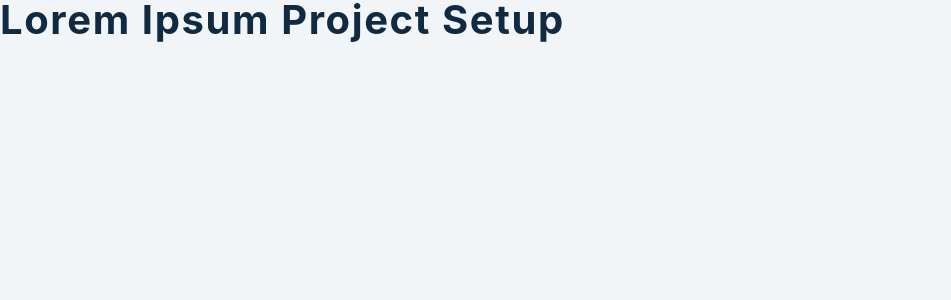
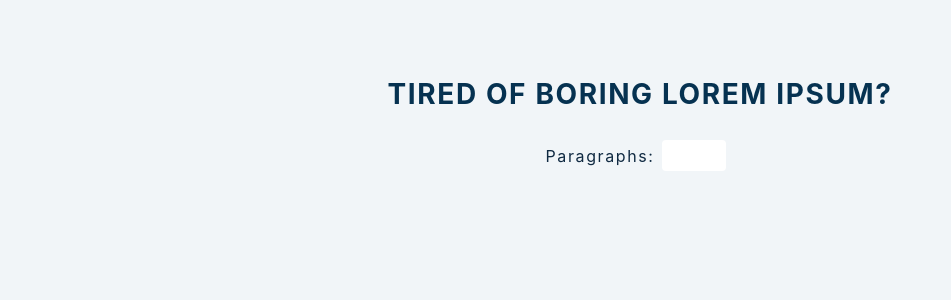
Before and after one commit to jobitoalv/loremIpsum, a React (Create React App) app: page / in a window 1280 px wide. Shown: the top 300 px of the page, without its empty margins (0-951 px from the left). Built offline with nearby package versions, Linux system fonts and the light colour scheme; the HTML template or start-up script is replaced by a standard one.

Commit message:
add handleSubmit function

```diff
--- a/src/App.js
+++ b/src/App.js
@@ -1,10 +1,25 @@
 import React, { useState } from 'react';
 import data from './data';
+
 function App() {
+  const [count, setCount] = useState(0);
+  const [text, setText] = useState([]);
 
+  const handleSubmit = (e) => {
+    e.preventDefault();
+  }
 
   return (
-  <h2>lorem ipsum project setup</h2>
+
+  <section className='section-center'>
+    <h3>tired of boring lorem ipsum?</h3>
+    <form className='lorem-form' onSubmit={handleSubmit}>
+      <lable htmlFor='amount'>
+        paragraphs:
+      </lable>
+      <input type='number' name='amount' id='amount'/>
+    </form>
+  </section>
     )
 }
 
```
